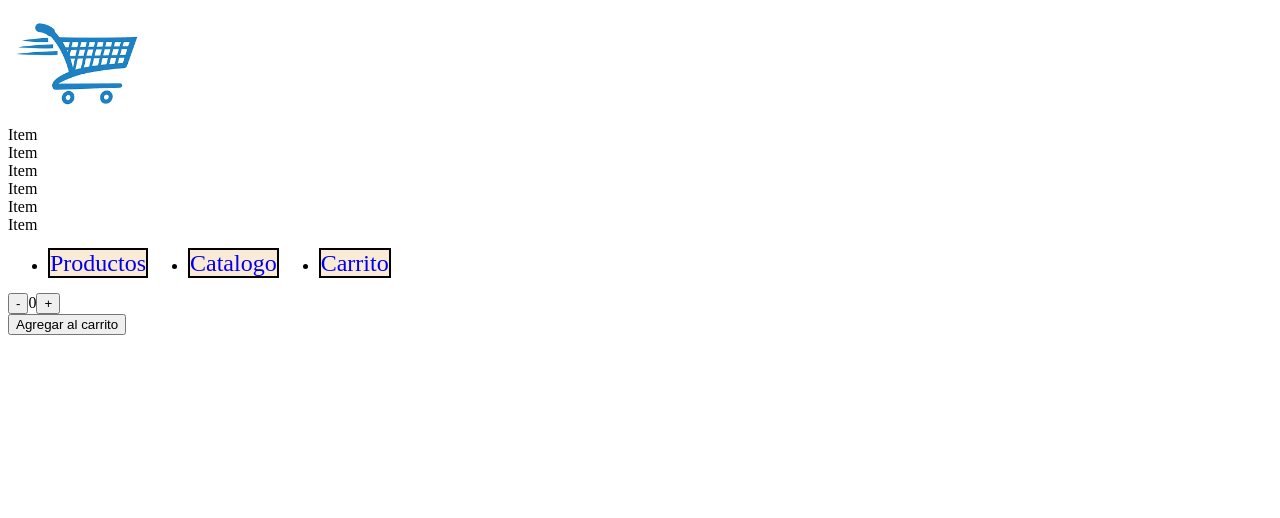
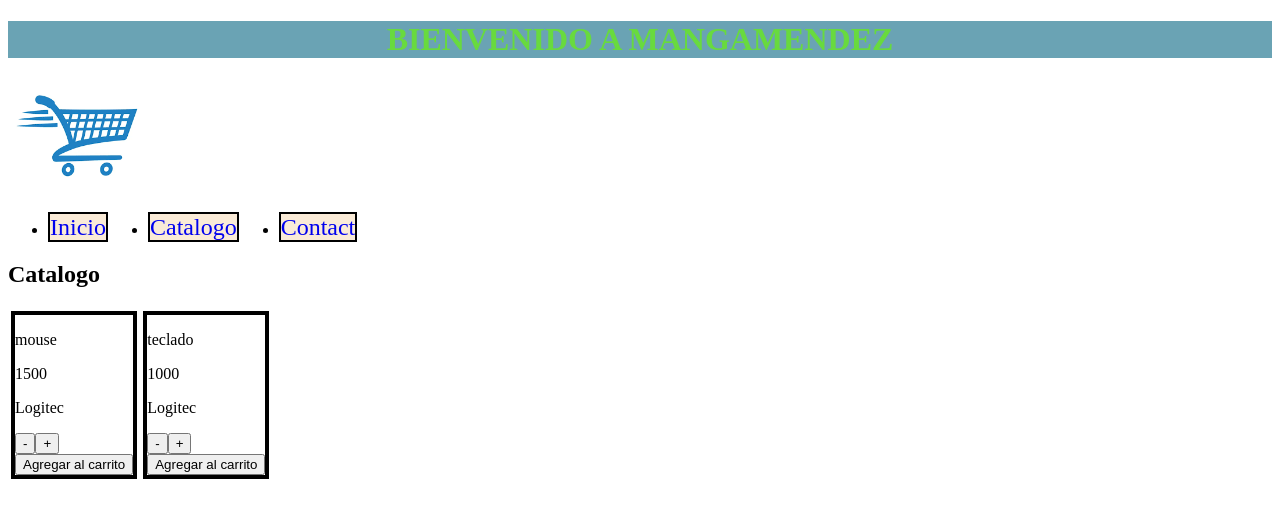
Before and after one commit to FabrizioMendez/React-Mendez, a React (Create React App) app: page /catalogo in a window 1280 px wide. Shown: the top 518 px of the page. Built offline with nearby package versions, Linux system fonts and the light colour scheme.

Commit message:
actualizacion

```diff
--- a/package.json
+++ b/package.json
@@ -8,6 +8,7 @@
     "@testing-library/user-event": "^13.5.0",
     "react": "^18.2.0",
     "react-dom": "^18.2.0",
+    "react-router-dom": "^6.3.0",
     "react-scripts": "5.0.1",
     "web-vitals": "^2.1.4"
   },
--- a/src/App.js
+++ b/src/App.js
@@ -1,23 +1,13 @@
 import "../src/style/style.css";
-import CartWindget from "./components/CartWindget"
-import NavBar from "./components/NavBar";
-import ItemListContainer from "./components/ItemListContainer";
-import ItemCount from "./components/ItemCount";
+import Router from "./App/Router";
 
 
 
 
 const App = () => {
-  const onAdd = () =>{
-    console.log("se presiono el boton agregar al carrito");
-  };
-
 return(
   <div>
-    <CartWindget />
-    <ItemListContainer/>
-    <NavBar />
-    <ItemCount stock={5} initial={0} onAdd={onAdd}/>
+    <Router/>
   </div>
 );
 };
--- /dev/null
+++ b/src/App/Layout.js
@@ -0,0 +1,17 @@
+import { Outlet } from "react-router-dom"
+import CartWindget from "../components/CartWindget"
+import NavBar from "../components/NavBar"
+const Layout = () => {
+  return (
+    <div>
+        <div>
+          <h1 className="titulo">BIENVENIDO A MANGAMENDEZ </h1>
+        </div>
+        <CartWindget/>
+        <NavBar/>
+        <Outlet/>
+    </div>
+  )
+}
+
+export default Layout
--- /dev/null
+++ b/src/App/Router.js
@@ -0,0 +1,18 @@
+import { BrowserRouter, Routes, Route } from "react-router-dom";
+import Catalogo from "../pages/Catalogo";
+import Contact from "../pages/Contact";
+import Home from "../pages/Home";
+import Layout from "./Layout";
+const Router = () =>(
+    <BrowserRouter>
+        <Routes>
+            <Route element={<Layout/>}>
+            <Route index element ={<Home/>}/>
+            <Route path="/catalogo/" element={<Catalogo/>}/>
+            <Route path="/contact/" element={<Contact/>}/>
+            </Route>
+        </Routes>
+    </BrowserRouter>
+)
+
+export default Router;
--- a/src/components/Item.js
+++ b/src/components/Item.js
@@ -1,8 +1,13 @@
 import React from 'react'
-
-const Item = () => {
+import ItemCount from "./ItemCount"
+const Item = (props) => {
   return (
-    <div>Item</div>
+    <div className='items'>
+      <p>{props.oneItem.producto}</p>
+      <p>{props.oneItem.precio}</p>
+      <p>{props.oneItem.marca}</p>
+      <ItemCount/>
+    </div>
   )
 }
 
--- a/src/components/ItemList.js
+++ b/src/components/ItemList.js
@@ -3,7 +3,7 @@ import React from 'react'
 
 const ItemList = (props) => {
     return (
-    <div>
+    <div className='itemlist'>
         {props.list.map((oneItem,indx)=>{
             return(
                 <Item key={indx} oneItem={oneItem}/>
--- a/src/components/ItemListContainer.js
+++ b/src/components/ItemListContainer.js
@@ -1,21 +1,25 @@
 import ItemList from "./ItemList"
+import { useState } from 'react';
+// _____________________________________________
 const ItemListContainer = () => {
+  const [productos, setProductos] =useState([]);
+  // ___________________________________________
   const promesa=new Promise((resolve, reject)=>{
     setTimeout(()=>{
       resolve([
-        {prodcuto: "mouse",
+        {producto: "mouse",
         precio: 1500,
         marca:"Logitec"},
-        {prodcuto: "teclado",
+        {producto: "teclado",
         precio: 1000,
         marca:"Logitec"}
       ]);
     },2000)
   })
-  promesa.then(res => console.log(res))
+  promesa.then(res => setProductos(res))
   return (
     <div>
-        <ItemList list={[0,2,4,5,6,7]}/>
+        <ItemList list={productos}/>
     </div>
   )
 }
--- a/src/components/NavBar.js
+++ b/src/components/NavBar.js
@@ -1,10 +1,13 @@
+import { Link } from "react-router-dom"
+
 const NavBar = () => {
     return(
         <div>
             <ul>
-                <li><a href="#">Productos</a></li>
-                <li><a href="#">Catalogo</a></li>
-                <li><a href="#">Carrito</a></li>
+                <li><Link to={"/"}>Inicio</Link></li>
+                <li><Link to={"/catalogo/"}>Catalogo</Link></li>
+                <li><Link to={"/contact/"}>Contact</Link></li>
+
             </ul>
         </div>
     )
--- /dev/null
+++ b/src/pages/Catalogo.js
@@ -0,0 +1,12 @@
+import ItemListContainer from "../components/ItemListContainer"
+const Catalogo = () => {
+  return (
+    <div>
+      <h2> Catalogo </h2>
+      <ItemListContainer/>
+    </div>
+
+  )
+}
+
+export default Catalogo
--- /dev/null
+++ b/src/pages/Contact.js
@@ -0,0 +1,11 @@
+import React from 'react'
+
+const Contact = () => {
+  return (
+    <div>
+      <h2> Contact </h2>
+    </div>
+  )
+}
+
+export default Contact
--- /dev/null
+++ b/src/pages/Home.js
@@ -0,0 +1,9 @@
+const Home = () => {
+  return (
+    <div>
+      <h2> Home</h2>
+    </div>
+  )
+}
+
+export default Home
--- a/src/style/style.css
+++ b/src/style/style.css
@@ -22,3 +22,22 @@ img{
     align-items: center;
 }
 /* _____________________________ */
+/* _________________ */
+/* EL TITULO DEL LAYOUT */
+.titulo{
+    text-decoration: none;
+    color: #68da3e;
+    background-color: #6aa3b4;
+    text-align: center;
+}
+/* _______________________________ */
+.items{
+    border: solid 4px black;
+    margin: 3px;
+    width: max-content;
+}
+/* ___________________________ */
+.itemlist{
+    display: flex;
+    flex-direction: row;
+}
```
Also changed, not shown: 1 other file (tests, documents, lock files or other folders).
